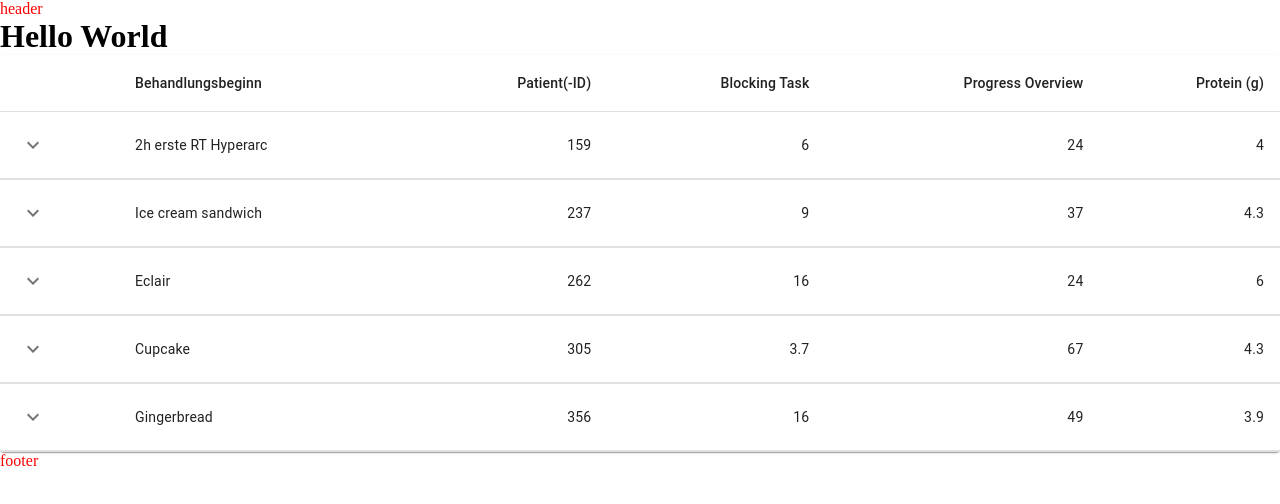
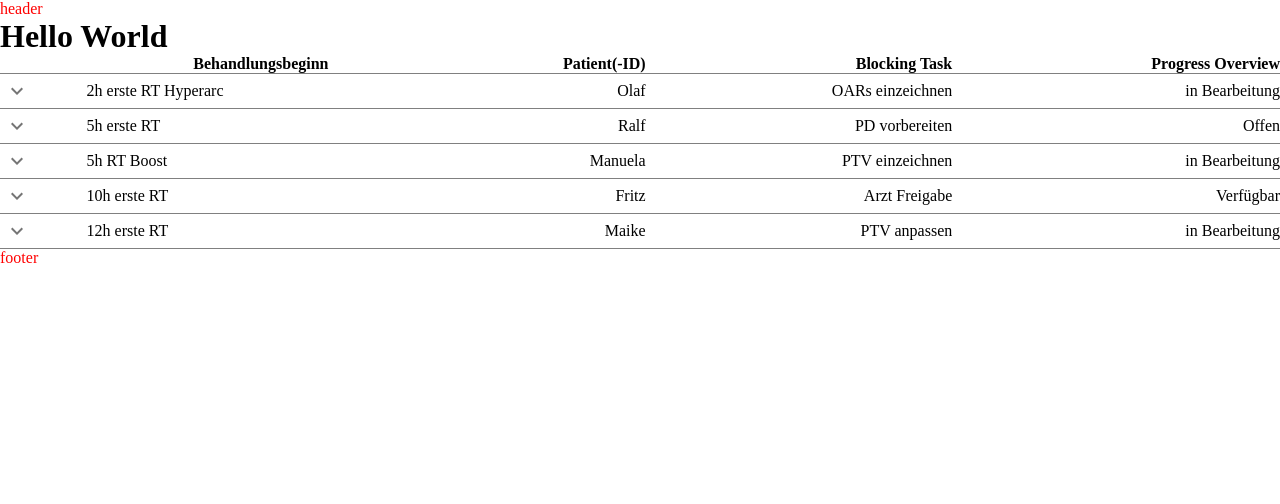
Before and after one commit to slizzered/CarePathDashboard, a Next.js app in the folder frontend/: page / in a window 1280 px wide. Shown: the top 504 px of the page. Built offline with nearby package versions, Linux system fonts and the light colour scheme.

Commit message:
simplified the table-component and used some specific terms for this application

```diff
--- a/frontend/src/components/Table/Table.js
+++ b/frontend/src/components/Table/Table.js
@@ -21,26 +21,12 @@ import KeyboardArrowUpIcon from "@mui/icons-material/KeyboardArrowUp";
  * Use of this source code is governed by an MIT-style license that can be found in the LICENSE file at https://mui.com/x/introduction/licensing/
  */
 
-function createData(beginRT, calories, fat, carbs, protein, price) {
+function createData(beginRT, patient, blocking_task, progress_overview) {
   return {
     beginRT,
-    calories,
-    fat,
-    carbs,
-    protein,
-    price,
-    history: [
-      {
-        date: "2020-01-05",
-        customerId: "11091700",
-        amount: 3,
-      },
-      {
-        date: "2020-01-02",
-        customerId: "Anonymous",
-        amount: 1,
-      },
-    ],
+    patient,
+    blocking_task,
+    progress_overview,
   };
 }
 
@@ -50,8 +36,8 @@ function Row(props) {
 
   return (
     <React.Fragment>
-      <TableRow className={Styles.table_row} sx={{ "& > *": { borderBottom: "unset" } }}>
-        <TableCell className={Styles.table_cell}>
+      <tr className={Styles.table_row}>
+        <td className={Styles.table_cell}>
           <IconButton
             aria-label="expand row"
             size="small"
@@ -59,50 +45,27 @@ function Row(props) {
           >
             {open ? <KeyboardArrowUpIcon /> : <KeyboardArrowDownIcon />}
           </IconButton>
-        </TableCell>
-        <TableCell className={Styles.table_cell} component="th" scope="row">
+        </td>
+        <td className={Styles.table_cell} component="th" scope="row">
           {row.beginRT}
-        </TableCell>
-        <TableCell className={Styles.table_cell} align="right">{row.calories}</TableCell>
-        <TableCell className={Styles.table_cell} align="right">{row.fat}</TableCell>
-        <TableCell className={Styles.table_cell} align="right">{row.carbs}</TableCell>
-        <TableCell className={Styles.table_cell} align="right">{row.protein}</TableCell>
-      </TableRow>
-      <TableRow>
-        <TableCell style={{ paddingBottom: 0, paddingTop: 0 }} colSpan={6}>
+        </td>
+        <td className={Styles.table_cell} align="right">
+          {row.patient}
+        </td>
+        <td className={Styles.table_cell} align="right">
+          {row.blocking_task}
+        </td>
+        <td className={Styles.table_cell} align="right">
+          {row.progress_overview}
+        </td>
+      </tr>
+      <tr>
+        <td style={{ paddingBottom: 0, paddingTop: 0 }} colSpan={6}>
           <Collapse in={open} timeout="auto" unmountOnExit>
-            <Box sx={{ margin: 1 }}>
-              <Typography variant="h6" gutterBottom component="div">
-                History
-              </Typography>
-              <Table size="small" aria-label="purchases">
-                <TableHead>
-                  <TableRow>
-                    <TableCell>Date</TableCell>
-                    <TableCell>Customer</TableCell>
-                    <TableCell align="right">Amount</TableCell>
-                    <TableCell align="right">Total price ($)</TableCell>
-                  </TableRow>
-                </TableHead>
-                <TableBody>
-                  {row.history.map((historyRow) => (
-                    <TableRow key={historyRow.date}>
-                      <TableCell component="th" scope="row">
-                        {historyRow.date}
-                      </TableCell>
-                      <TableCell>{historyRow.customerId}</TableCell>
-                      <TableCell align="right">{historyRow.amount}</TableCell>
-                      <TableCell align="right">
-                        {Math.round(historyRow.amount * row.price * 100) / 100}
-                      </TableCell>
-                    </TableRow>
-                  ))}
-                </TableBody>
-              </Table>
-            </Box>
+            <h1>TestTest</h1>
           </Collapse>
-        </TableCell>
-      </TableRow>
+        </td>
+      </tr>
     </React.Fragment>
   );
 }
@@ -121,45 +84,53 @@ Row.propTypes = {
     ).isRequired,
     beginRT: PropTypes.string.isRequired,
     price: PropTypes.number.isRequired,
-    protein: PropTypes.number.isRequired,
   }).isRequired,
 };
 
 const rows = [
-  createData("2h erste RT Hyperarc", 159, 6.0, 24, 4.0, 3.99),
-  createData("Ice cream sandwich", 237, 9.0, 37, 4.3, 4.99),
-  createData("Eclair", 262, 16.0, 24, 6.0, 3.79),
-  createData("Cupcake", 305, 3.7, 67, 4.3, 2.5),
-  createData("Gingerbread", 356, 16.0, 49, 3.9, 1.5),
+  createData(
+    "2h erste RT Hyperarc",
+    "Olaf",
+    "OARs einzeichnen",
+    "in Bearbeitung",
+    4.0
+  ),
+  createData("5h erste RT", "Ralf", "PD vorbereiten", "Offen", 4.3),
+  createData(
+    "5h RT Boost",
+    "Manuela",
+    "PTV einzeichnen",
+    "in Bearbeitung",
+    6.0
+  ),
+  createData("10h erste RT", "Fritz", "Arzt Freigabe", "Verfügbar", 4.3),
+  createData("12h erste RT", "Maike", "PTV anpassen", "in Bearbeitung", 3.9),
 ];
 
 export default function CollapsibleTable() {
   return (
-    <TableContainer component={Paper}>
+    <TableContainer component="div">
       <Table aria-label="collapsible table">
-        <TableHead className={Styles.table__header}>
-          <TableRow className={Styles.table_row}>
-            <TableCell />
-            <TableCell className={Styles.table_cell} > Behandlungsbeginn </TableCell>
-            <TableCell className={Styles.table_cell} align="right">
+        <thead className={Styles.table_header}>
+          <tr className={Styles.table_row}>
+            <th />
+            <th className={Styles.table_cell}> Behandlungsbeginn </th>
+            <th className={Styles.table_cell} align="right">
               Patient(-ID)
-            </TableCell>
-            <TableCell className={Styles.table_cell} align="right">
+            </th>
+            <th className={Styles.table_cell} align="right">
               Blocking Task
-            </TableCell>
-            <TableCell className={Styles.table_cell} align="right">
+            </th>
+            <th className={Styles.table_cell} align="right">
               Progress Overview
-            </TableCell>
-            <TableCell className={Styles.table_cell} align="right">
-              Protein&nbsp;(g)
-            </TableCell>
-          </TableRow>
-        </TableHead>
-        <TableBody>
+            </th>
+          </tr>
+        </thead>
+        <tbody>
           {rows.map((row) => (
             <Row key={row.beginRT} row={row} />
           ))}
-        </TableBody>
+        </tbody>
       </Table>
     </TableContainer>
   );
--- a/frontend/src/components/Table/Table.module.css
+++ b/frontend/src/components/Table/Table.module.css
@@ -1,3 +1,11 @@
-.table__header {
+.table_header {
     font-weight: bold;
 }
+
+.table_row {
+    border-bottom: 1px solid grey;
+  }
+
+  .table__row--last {
+    border-bottom: 0;
+  }
```
